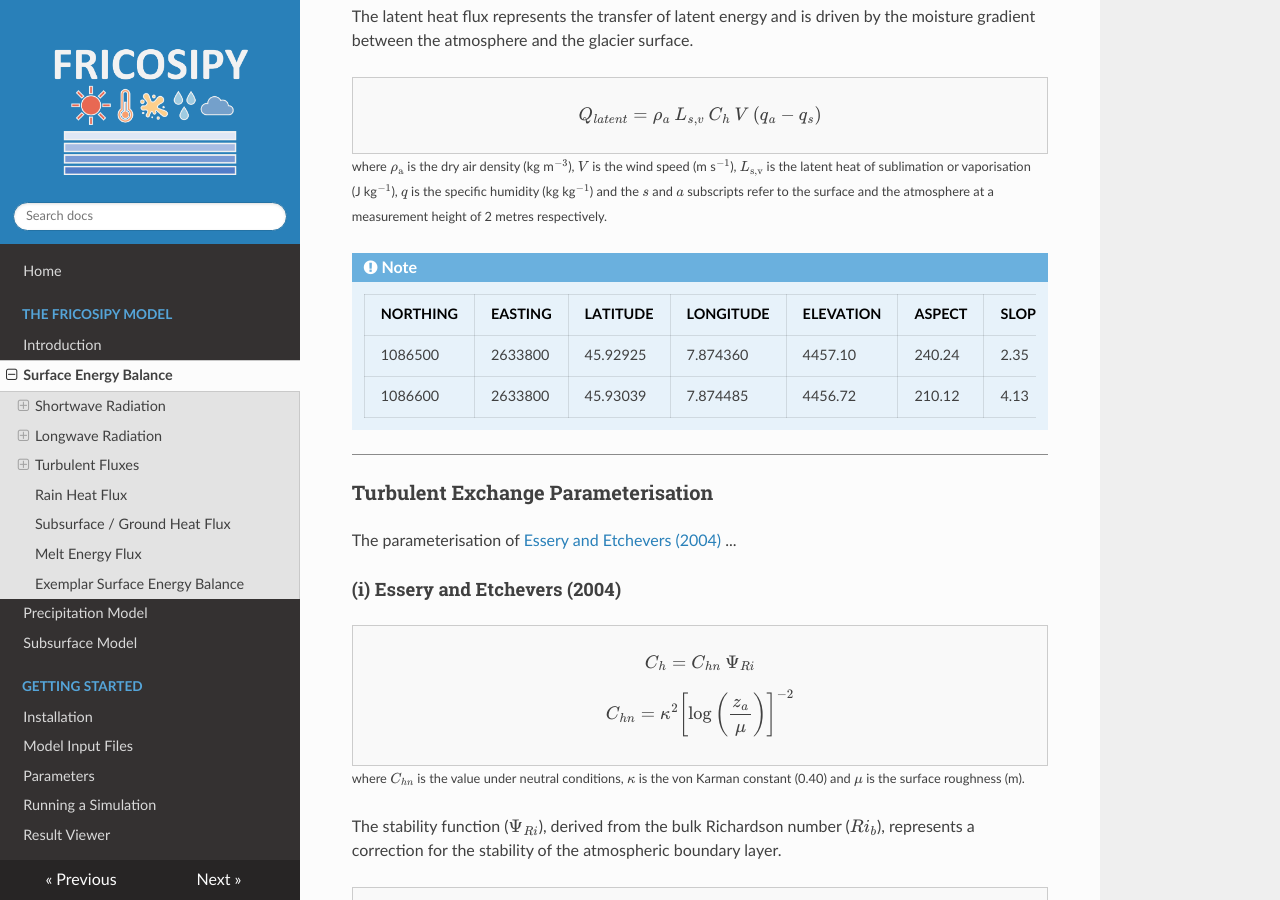
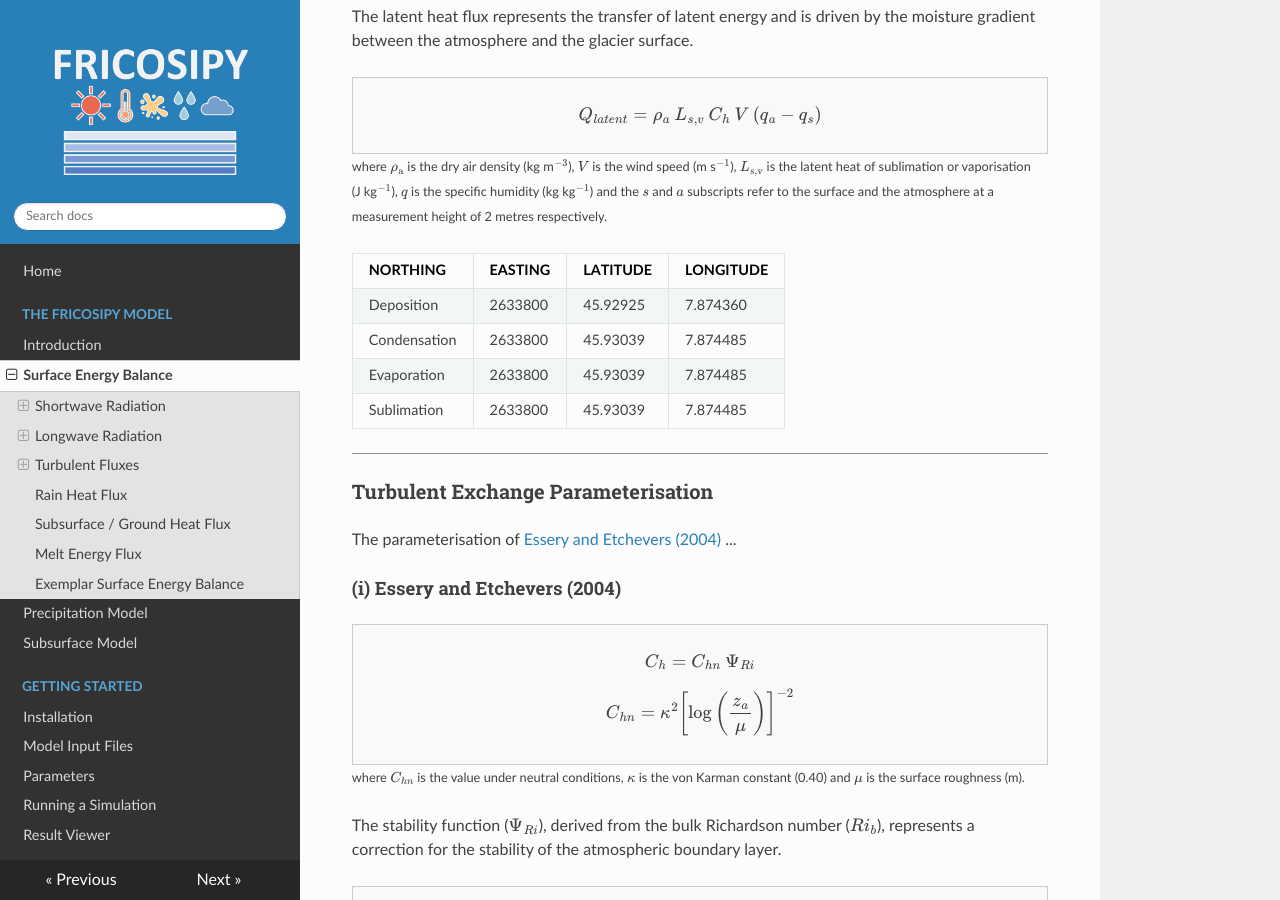
Before and after one commit to MarcusGastaldello/FRICOSIPY, an MkDocs documentation site: the page built from docs/surface_energy_balance.md, in a window 1280 px wide and 900 px high, scrolled down 4968 px. Built offline with MkDocs 1.6.1, drawn with Linux system fonts in a browser that asks for light colours; nearby versions of some CDN libraries.

Commit message:
Update surface_energy_balance.md

```diff
--- a/docs/surface_energy_balance.md
+++ b/docs/surface_energy_balance.md
@@ -197,12 +197,14 @@ $$
 </div>
 <small> where $\rho_\text{a}$ is the dry air density (kg m$^{-3}$), $V$ is the wind speed (m s$^{-1}$), $L_{\text{s,v}}$ is the latent heat of sublimation or vaporisation <br> (J kg$^{-1}$), $q$ is the specific humidity (kg kg$^{-1}$) and the $s$ and $a$ subscripts refer to the surface and the atmosphere at a measurement height of 2 metres respectively.</small>
 
-!!! note
 
-    | NORTHING | EASTING | LATITUDE | LONGITUDE | ELEVATION | ASPECT | SLOPE | MASK |
-    |-----------|----------|-----------|------------|------------|---------|--------|------|
-    | 1086500 | 2633800 | 45.92925 | 7.874360 | 4457.10 | 240.24 | 2.35 | 1 |
-    | 1086600 | 2633800 | 45.93039 | 7.874485 | 4456.72 | 210.12 | 4.13 | 1 |
+
+| NORTHING | EASTING | LATITUDE | LONGITUDE |
+|-----------|----------|-----------|------------|
+| Deposition | 2633800 | 45.92925 | 7.874360 |
+| Condensation | 2633800 | 45.93039 | 7.874485 |
+| Evaporation | 2633800 | 45.93039 | 7.874485 |
+| Sublimation | 2633800 | 45.93039 | 7.874485 |
 
 <hr style="height:1px; background-color:#8b8b8b; border:none;" />
 
```
